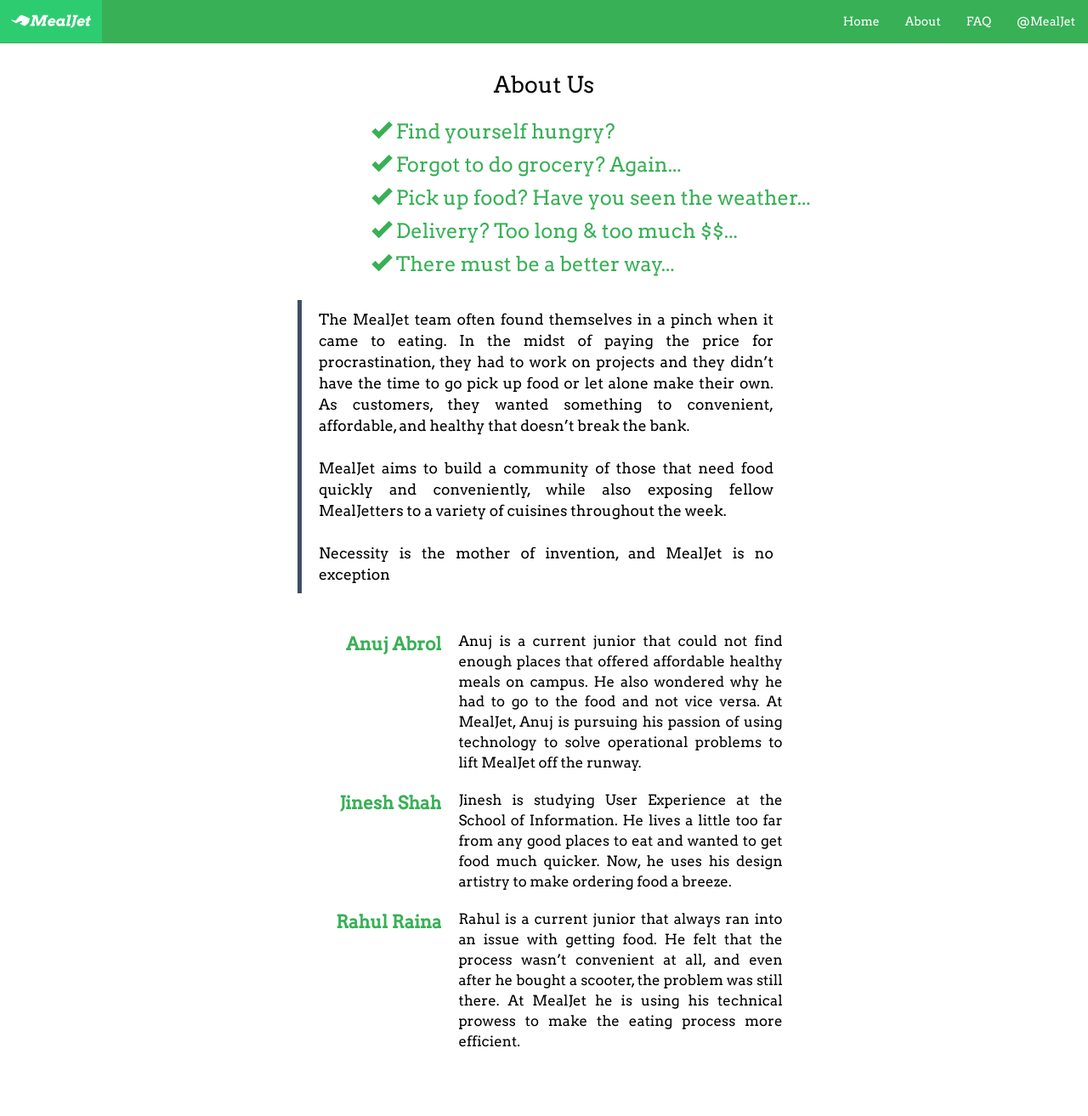
After one commit to derekwu/MHacks-2014, a Django app: page /about/ in a window 1280 px wide. The commit adds this page. Shown: the whole page at 85% size. Run offline with Django 3.2, Linux system fonts and the light colour scheme; some libraries are stand-ins or nearby versions.

Commit message:
Ported about.html page   * Added a absolute path filter to compressor so that relative     paths in bootstrap css worked properly

```diff
--- /dev/null
+++ b/mealjet/apps/core/static/core/css/about.css
@@ -0,0 +1,367 @@
+
+/*
+ * Globals
+ */
+
+
+
+/* Links */
+a,
+a:focus,
+a:hover {
+  color: #000;
+}
+
+/* Custom default button */
+.btn-default,
+.btn-default:hover,
+.btn-default:focus {
+  color: #333;
+  text-shadow: none; /* Prevent inheritence from `body` */
+  background-color: #fff;
+  border: 1px solid #fff;
+}
+
+
+/*
+ * Base structure
+ */
+
+html,
+body {
+  height: 100%;
+  /*background-image:url('');*/
+  /*background-color: #3e4e65;*/
+  background-color: #FFFFFF
+  background-size: 100% 100%;
+  background-repeat:no-repeat;
+  background-position:center;
+  background-attachment: scroll;
+
+}
+body {
+  color: #000;
+  text-align: center;
+  /*text-shadow: 0 1px 1px rgba(0,0,0,.25);*/
+  /*box-shadow: inset 0 0 15px rgba(0,0,0,.5);*/
+  padding-top:51px;
+  /*background:url(img/background.jpg) no-repeat center center fixed;*/
+  -webkit-background-size: cover;
+  -moz-background-size: cover;
+  -o-background-size: cover;
+  background-size: cover;
+}
+
+* {
+    font-family: 'Arvo', sans-serif;
+    -webkit-font-smoothing: antialiased;
+    -moz-osx-font-smoothing: grayscale;
+
+}
+
+/* Extra markup and styles for table-esque vertical and horizontal centering */
+
+/* Padding for spacing */
+.inner {
+  padding: 30px;
+}
+
+.nopadding {
+  padding: 0;
+}
+
+.voffset  { margin-top: 2px; }
+.voffset1 { margin-top: 5px; }
+.voffset2 { margin-top: 10px; }
+.voffset3 { margin-top: 15px; }
+.voffset4 { margin-top: 30px; }
+.voffset5 { margin-top: 40px; }
+.voffset6 { margin-top: 60px; }
+.voffset7 { margin-top: 80px; }
+.voffset8 { margin-top: 100px; }
+.voffset9 { margin-top: 150px; }
+
+.vcenter {
+    display: inline-block;
+    vertical-align: middle;
+    float: none;
+}
+
+.self-img-thumbnail {
+  border-radius: 10px;
+  border: 0px solid #FFFFFF;
+}
+
+/** Header **/
+.self-navbar-green {
+  background:#38b056;
+/*  -webkit-box-shadow: 0 10px 0 0 #3e4e65;
+  box-shadow: 0 10px 0 0 #3e4e65;*/
+
+  -webkit-box-shadow: 0 10px 0 0 #FFFFFF;
+  box-shadow: 0 10px 0 0 #FFFFFF;
+
+}
+
+.self-navbar-green a {
+  color:white;
+}
+
+.self-navbar-green a:hover {
+  background:#2ecc71 !important;
+}
+
+.self-navbar-icon button {
+  /*background-color: #fff;*/
+  color: #fff;
+  border: 2px solid white;
+}
+
+.self-navbar-icon span {
+  background-color: #fff;
+}
+
+.logo-link,
+{
+    padding: 0;
+}
+
+.logo-img:hover {
+
+    padding: 0 10px 0 10px;
+    background-color: #2ecc71;
+}
+
+.logo-img {
+    padding: 0 10px 0 10px;
+}
+
+/** Container **/
+.self-container-nopadding {
+  padding: 30px 30px 30px 30px;
+}
+
+/*
+ * Cover
+ */
+.inner {
+  padding: 30px;
+}
+
+.cover {
+  padding: 0 20px;
+  padding-top:150px;
+  color:black;
+}
+.cover .btn-lg {
+  padding: 10px 20px;
+  font-weight: bold;
+}
+
+.cover-heading {
+  font-size: 1.9em;
+  /*margin-left: -3%;*/
+}
+
+p.cover-glyph {
+  font-weight: 400 italic;
+}
+
+/*Special offset for lg screen sizes*/
+
+#glyph-1.col-lg-offset-1 {
+  margin-left: 12.5%;
+}
+
+#glyph-1 {
+  font-size: 20em;
+  color: #38b056;
+  display: table-cell;
+  vertical-align: middle;
+  text-align: center;
+  padding: 0;
+}
+
+
+/** Collapsable Containers **/
+
+.circle-num
+{
+  border: 0px solid #38b056;
+
+  background:#FFFFFF;
+  width: 25px;
+  height: 25px;
+  border-radius:50%;
+  display: table-cell;
+  vertical-align: middle;
+  text-align: center;
+  font-size:1em;
+  color: #38b056;
+}
+
+.panel-heading-divider {
+  height: 5px;
+  background-color: #3e4e65;
+}
+
+.self-container-nopadding .row {
+  margin:0;
+}
+
+.self-panel-heading {
+    background-color: #38b056;
+    border-color: #38b056;
+    padding: 2% 0 2% 0;
+    color: white;
+}
+
+.self-panel-heading > .panel-title {
+    font-size: 30px;
+    font-weight: 400 italic;
+}
+
+.self-panel {
+    border: none;
+}
+
+#accordion {
+  margin-top:15px;
+}
+
+#accord-one, #accord-two, #accord-three {
+  display:none;
+}
+
+a.link-fill-div {
+    display: block;
+    height: 100%;
+    width: 100%;
+    text-decoration: none;
+}
+
+.self-panel-heading:hover {
+  background-color: #2ecc71;
+}
+
+.ingredients {
+    background-color: inherit;
+    border-color: transparent;
+    -webkit-box-shadow: none;
+    box-shadow: none;
+}
+
+.self-btn {
+    background-color: #3e4e65;
+    border-color: #3e4e65;
+    -webkit-border-radius: 10px;
+    border-radius: 10px;
+    color: #fff;
+}
+
+.self-btn:hover,
+.self-btn:focus,
+.self-btn:active {
+    background-color: #334155;
+    border-color: #334155;
+    color: #fff;
+}
+
+.self-has-success {
+  border-bottom: 5px solid #3c763d;
+}
+
+.self-has-error {
+  border-bottom: 5px solid #a94442;
+}
+
+.self-has-success .self-form-contol-feedback {
+  color: #3c763d;
+}
+
+.self-has-error .self-form-contol-feedback {
+  color: #a94442;
+}
+
+.self-form-contol-feedback {
+  top: 0 !important;
+}
+
+.quantityBox[readonly] {
+    background-color: #38b056;
+    color: #fff;
+    -webkit-border-radius: 10px;
+    border-radius: 10px;
+}
+
+#deliveryMapTitle {
+  margin-top: -.5%;
+}
+
+/* FAQ Box */
+
+
+#faq-wrapper {
+  /*border: 2px solid #3e4e65;*/
+  padding: 2%;
+}
+
+#faq-wrapper > dl > dt {
+  font-size: 1.5em;
+  margin-bottom: 5px;
+  color: #38b056;
+}
+
+#faq-wrapper > dl > dd {
+  font-size: 1.2em;
+  margin-bottom: 20px;
+  text-align: justify;
+}
+
+#faq-wrapper > dl > dd > a {
+  color: #3e4e65;
+}
+
+/* ABOUT WRAPPER */
+#block-quote-border {
+  border-color: #3e4e65;
+}
+
+#about-head {
+
+  font-size: 1.7em;
+  color: #38b056;
+  display: table-cell;
+  vertical-align: middle;
+  text-align: left;
+  padding: 0;
+
+}
+
+#about-head ul li {
+  margin-bottom: 5px;
+}
+
+@media only screen and (max-width: 768px) {
+
+    .self-panel-heading {
+        background-color: #38b056;
+        padding: 10% 0 10% 0;
+    }
+    .self-panel-heading > .panel-title {
+      font-size: 18px;
+    }
+
+    .cover-heading {
+        font-size: 1.4em;
+    }
+
+    #glyph-1 {
+        font-size: 10em;
+    }
+
+    #faq-wrapper > dl > dd {
+      text-align: left;
+    }
+
+}
--- /dev/null
+++ b/mealjet/apps/core/static/core/js/script.about.js
@@ -0,0 +1,8 @@
+
+
+$(document).ready(function(){
+
+
+
+
+}); //END OF DOCUMENT READY
--- /dev/null
+++ b/mealjet/apps/core/templates/core/about.html
@@ -0,0 +1,77 @@
+
+{% extends 'core/base.html' %}
+{% load staticfiles %}
+
+{% block extra_css %}
+<link href="{% static 'core/css/about.css' %}" rel="stylesheet">
+{% endblock %}
+
+{% block content %}
+
+
+<div class="row">
+    <p class="lead cover-heading">About Us </p>
+</div>
+
+<div class="row">
+    <div id="about-head" class="col-md-6 col-md-offset-4 col-sm-6 col-sm-offset-3 col-xs-12 col-xs-offset-0 nopadding">
+
+        <ul class="list-unstyled">
+            <li>
+                <span class="glyphicon glyphicon-ok"></span>
+                <span>Find yourself hungry?</span>
+            </li>
+            <li>
+                <span class="glyphicon glyphicon-ok"></span>
+                <span>Forgot to do grocery? Again...</span>
+            </li>
+            <li>
+                <span class="glyphicon glyphicon-ok"></span>
+                <span>Pick up food? Have you seen the weather...</span>
+            </li>
+            <li>
+                <span class="glyphicon glyphicon-ok"></span>
+                <span>Delivery? Too long &amp; too much &#36;&#36;...</span>
+            </li>
+            <li>
+                <span class="glyphicon glyphicon-ok"></span>
+                <span>There must be a better way...</span>
+            </li>
+        </ul>
+
+    </div>
+</div>
+<div class="col-md-6 col-md-offset-3 text-justify voffset3">
+  <blockquote id="block-quote-border">
+    <p>
+      The MealJet team often found themselves in a pinch when it came to eating. In the midst of paying the price for procrastination, they had to work on projects and they didn’t have the time to go pick up food or let alone make their own. As customers, they wanted something to convenient, affordable, and healthy that doesn’t break the bank.</br></br>
+      MealJet aims to build a community of those that need food quickly and conveniently, while also exposing fellow MealJetters to a variety of cuisines throughout the week.</br></br>
+      Necessity is the mother of invention, and MealJet is no exception
+  </p>
+</blockquote>
+</div>
+
+
+<div id="faq-wrapper" class="col-md-6 col-md-offset-3">
+    <dl class="text-left dl-horizontal">
+        <dt>Anuj Abrol</dt>
+        <dd>
+            Anuj is a current junior that could not find enough places that offered affordable healthy meals on campus. He also wondered why he had to go to the food and not vice versa. At MealJet, Anuj is pursuing his passion of using technology to solve operational problems to lift MealJet off the runway.
+        </dd>
+        <dt>Jinesh Shah</dt>
+        <dd>
+            Jinesh is studying User Experience at the School of Information. He lives a little too far from any good places to eat and wanted to get food much quicker. Now, he uses his design artistry to make ordering food a breeze.
+        </dd>
+        <dt>Rahul Raina</dt>
+        <dd>
+            Rahul is a current junior that always ran into an issue with getting food. He felt that the process wasn’t convenient at all, and even after he bought a scooter, the problem was still there. At MealJet he is using his technical prowess to make the eating process more efficient.
+        </dd>
+    </dl>
+</div>
+
+{% endblock %}
+
+
+{% block extra_js %}
+<script type="text/javascript" src="{% static 'core/js/script.about.js' %}"></script>
+{% endblock %}
--- a/mealjet/apps/core/templates/core/base.html
+++ b/mealjet/apps/core/templates/core/base.html
@@ -88,8 +88,8 @@
                 <div class="collapse navbar-collapse" id="bs-example-navbar-collapse-1">
                     <ul class="nav navbar-nav navbar-right">
                       <li class="home-btn"><a href="/">Home</a></li>
-                      <li><a href="/about/">About</a></li>
-                      <li class="active"><a href="/faq/">FAQ</a></li>
+                      <li><a href="{% url 'core:about' %}">About</a></li>
+                      <li class="active"><a href="{% url 'core:faq' %}">FAQ</a></li>
                       <li><a href="https://twitter.com/mealjet">@MealJet</a></li>
                     </ul>
                 </div><!-- /.navbar-collapse -->
--- a/mealjet/apps/core/urls.py
+++ b/mealjet/apps/core/urls.py
@@ -5,6 +5,8 @@ from apps.core import views
 urlpatterns = patterns('',
     # ex: /
     url(r'^$', views.base, name='base'),
+    # ex: /about
+    url(r'^about/$', views.about, name='about'),
     # ex: /faq
-    url(r'^faq/$', views.faq, name='faq')
+    url(r'^faq/$', views.faq, name='faq'),
 )
--- a/mealjet/apps/core/views.py
+++ b/mealjet/apps/core/views.py
@@ -7,6 +7,10 @@ def base(request):
     context = {}
     return render(request, 'core/base.html', context)
 
+def about(request):
+    context = {}
+    return render(request, 'core/about.html', context)
+
 def faq(request):
     context = {}
     return render(request, 'core/faq.html', context)
--- a/mealjet/settings/common.py
+++ b/mealjet/settings/common.py
@@ -270,6 +270,8 @@ COMPRESS_CSS_HASHING_METHOD = 'content'
 
 # See: http://django_compressor.readthedocs.org/en/latest/settings/#django.conf.settings.COMPRESS_CSS_FILTERS
 COMPRESS_CSS_FILTERS = [
+    # Creates absolute urls from relative ones.
+    'compressor.filters.css_default.CssAbsoluteFilter',
     'compressor.filters.template.TemplateFilter',
 ]
 
```
Also changed, not shown: mealjet/apps/core/static/core/fonts/glyphicons-halflings-regular.ttf (added), mealjet/apps/core/static/core/fonts/glyphicons-halflings-regular.woff (added), 2 other files.
